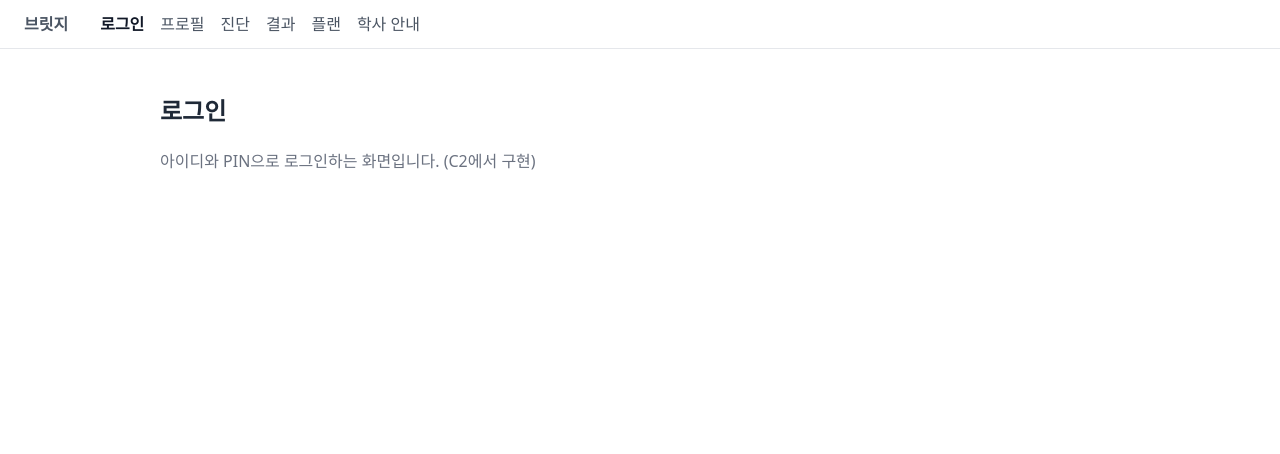
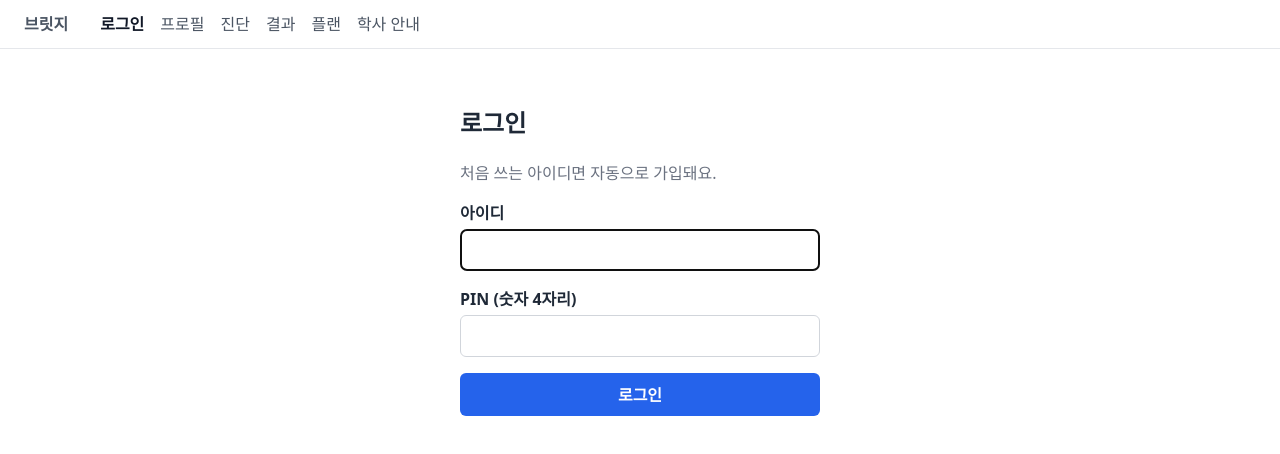
Before and after one commit to bridge-knu/bridge, a React (Vite) app in the folder frontend/: page /login in a window 1280 px wide. Shown: the top 454 px of the page. Built offline with nearby package versions, Linux system fonts and the light colour scheme; no server answers.

Commit message:
[C2] 로그인 화면 (민재) (#26)
* feat: 프론트엔드 뼈대와 API 클라이언트 추가

* feat: 로그인 화면 추가

* fix: 로그인 아이디 입력 길이 제한

```diff
--- a/frontend/src/index.css
+++ b/frontend/src/index.css
@@ -50,3 +50,53 @@ a {
 .placeholder {
   color: #6b7280;
 }
+
+.login {
+  max-width: 360px;
+  margin: 2rem auto;
+}
+
+.login-hint {
+  color: #6b7280;
+}
+
+.login-form {
+  display: flex;
+  flex-direction: column;
+  gap: 1rem;
+}
+
+.login-form label {
+  display: flex;
+  flex-direction: column;
+  gap: 0.25rem;
+  font-weight: 600;
+}
+
+.login-form input {
+  font: inherit;
+  padding: 0.5rem 0.75rem;
+  border: 1px solid #d1d5db;
+  border-radius: 6px;
+}
+
+.login-form button {
+  font: inherit;
+  padding: 0.6rem;
+  border: none;
+  border-radius: 6px;
+  background-color: #2563eb;
+  color: #ffffff;
+  font-weight: 600;
+  cursor: pointer;
+}
+
+.login-form button:disabled {
+  background-color: #93c5fd;
+  cursor: default;
+}
+
+.login-error {
+  margin: 0;
+  color: #b91c1c;
+}
--- a/frontend/src/pages/LoginPage.tsx
+++ b/frontend/src/pages/LoginPage.tsx
@@ -1,8 +1,105 @@
+import { useState, type FormEvent } from 'react'
+import { useNavigate } from 'react-router-dom'
+import { ApiError, login, setAuthToken } from '../api.ts'
+
+const PIN_PATTERN = /^\d{4}$/
+
+// 입력값 검증. 문제가 없으면 null.
+function validate(loginId: string, pin: string): string | null {
+  if (!loginId) return '아이디를 입력해 주세요'
+  if (!PIN_PATTERN.test(pin)) return 'PIN은 숫자 4자리로 입력해 주세요'
+  return null
+}
+
+// 서버가 보낸 안내 문구(detail)를 우선 쓰고, 없으면 상태 코드별 기본 문구를 쓴다.
+function errorMessage(err: unknown): string {
+  if (err instanceof ApiError) {
+    if (err.detail) return err.detail
+    if (err.status === 401) return '아이디 또는 PIN이 틀렸어요'
+    if (err.status === 429) return '1분 후 다시 시도해 주세요'
+    return '잠시 후 다시 시도해 주세요'
+  }
+  // fetch 자체가 실패한 경우 (서버 꺼짐, 네트워크 끊김)
+  return '서버에 연결할 수 없어요. 네트워크를 확인해 주세요'
+}
+
 export default function LoginPage() {
+  const navigate = useNavigate()
+  const [loginId, setLoginId] = useState('')
+  const [pin, setPin] = useState('')
+  const [error, setError] = useState<string | null>(null)
+  const [loading, setLoading] = useState(false)
+
+  async function handleSubmit(e: FormEvent<HTMLFormElement>) {
+    e.preventDefault()
+    if (loading) return
+
+    const id = loginId.trim()
+    const invalid = validate(id, pin)
+    if (invalid) {
+      setError(invalid)
+      return
+    }
+
+    setError(null)
+    setLoading(true)
+    try {
+      const res = await login(id, pin)
+      // 토큰은 api.ts의 메모리에만 둔다 (브라우저 저장소에 저장하지 않음)
+      setAuthToken(res.token)
+      // 새 사용자는 프로필 입력부터, 기존 사용자는 플랜으로
+      navigate(res.isNewUser ? '/profile' : '/plan', { replace: true })
+    } catch (err) {
+      setError(errorMessage(err))
+      setPin('')
+      setLoading(false)
+    }
+  }
+
   return (
-    <section>
+    <section className="login">
       <h1>로그인</h1>
-      <p className="placeholder">아이디와 PIN으로 로그인하는 화면입니다. (C2에서 구현)</p>
+      <p className="login-hint">처음 쓰는 아이디면 자동으로 가입돼요.</p>
+
+      <form className="login-form" onSubmit={handleSubmit} noValidate>
+        <label>
+          아이디
+          <input
+            type="text"
+            name="loginId"
+            autoComplete="username"
+            autoFocus
+            maxLength={30}
+            value={loginId}
+            onChange={(e) => setLoginId(e.target.value)}
+            disabled={loading}
+          />
+        </label>
+
+        <label>
+          PIN (숫자 4자리)
+          <input
+            type="password"
+            name="pin"
+            inputMode="numeric"
+            autoComplete="current-password"
+            maxLength={4}
+            value={pin}
+            onChange={(e) => setPin(e.target.value.replace(/\D/g, '').slice(0, 4))}
+            disabled={loading}
+          />
+        </label>
+
+        {error && (
+          <p className="login-error" role="alert">
+            {error}
+          </p>
+        )}
+
+        <button type="submit" disabled={loading}>
+          {loading ? '로그인 중…' : '로그인'}
+        </button>
+      </form>
     </section>
   )
 }
```
